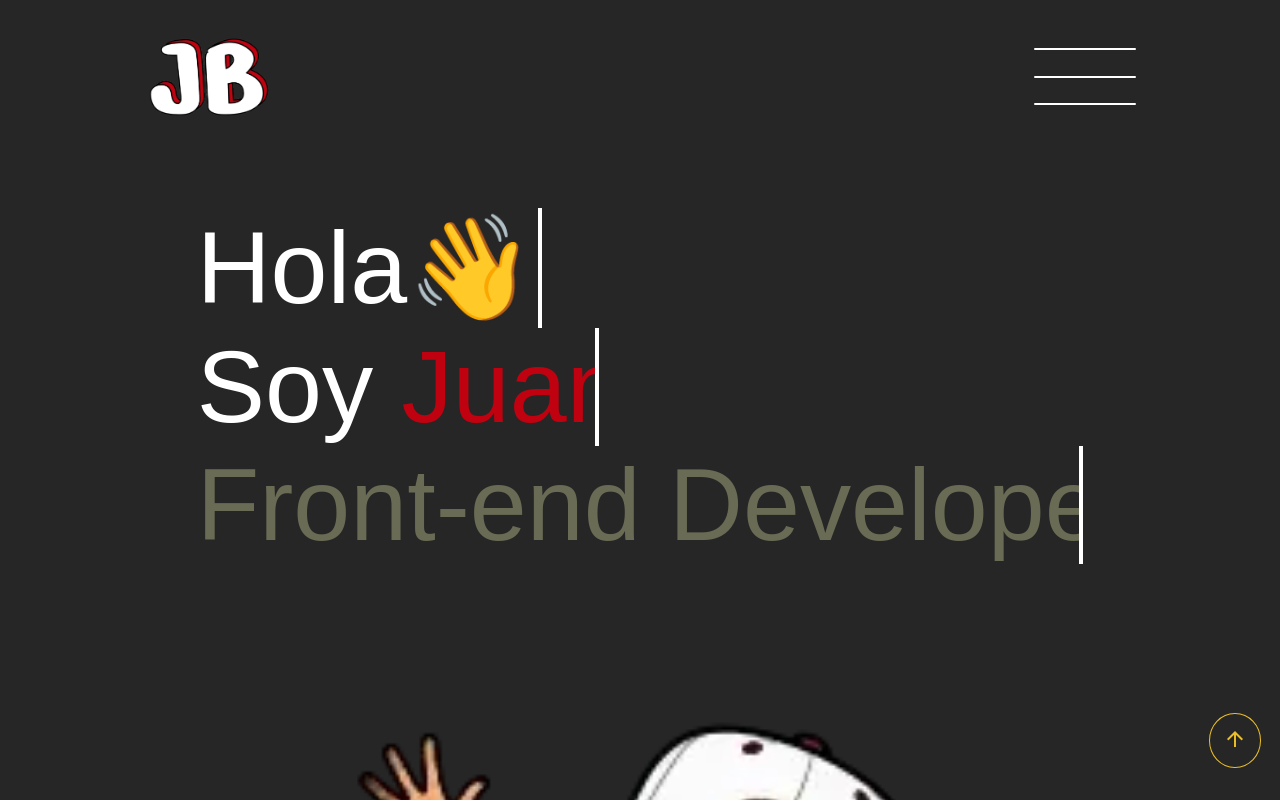
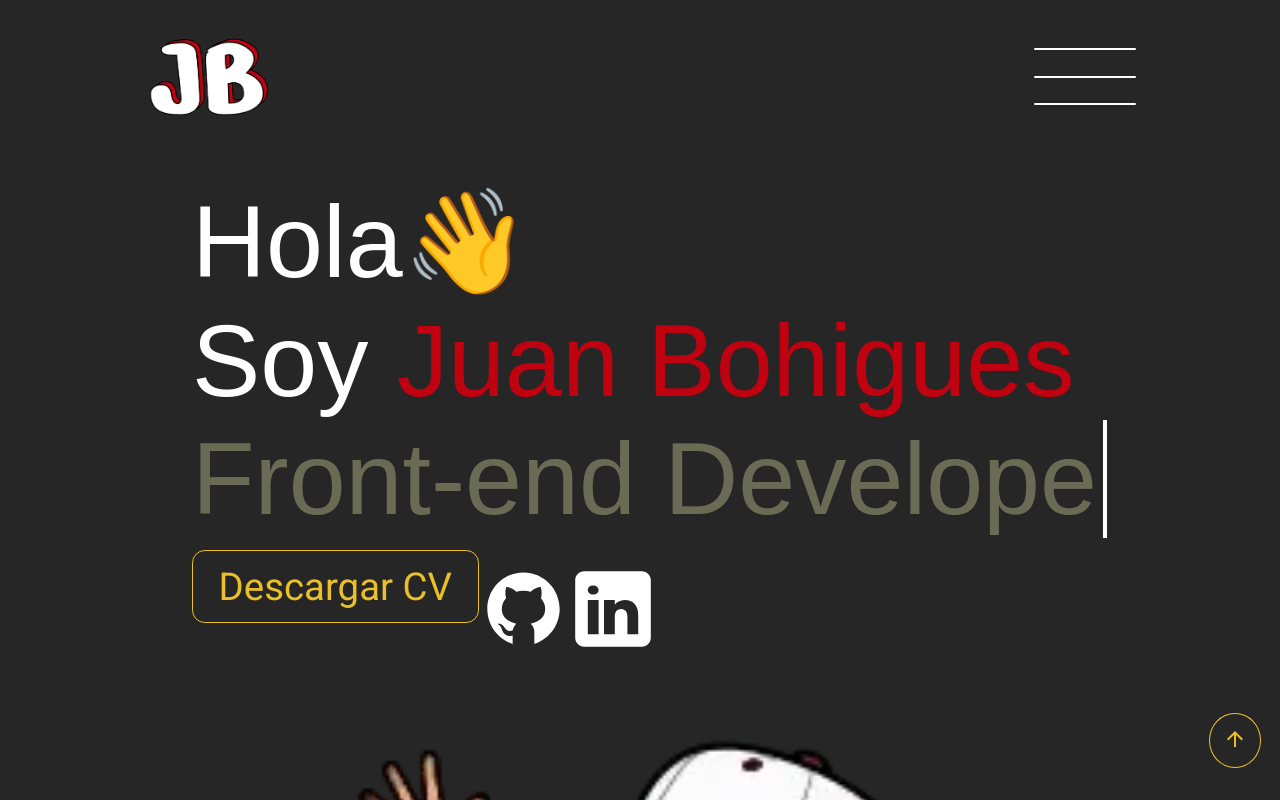
Before and after one commit to jabohigues/portfolio, an Angular app: page /home in a window 1280 px wide. Shown: the top 800 px of the page. Built offline with nearby package versions, Linux system fonts and the light colour scheme.

Commit message:
adding socialmedia to home and improving the welcome message

```diff
--- a/src/app/about/components/details/details.component.scss
+++ b/src/app/about/components/details/details.component.scss
@@ -1,6 +1,6 @@
 .details {
   font-size: 4vw;
-  margin-top: 8vw;
+  margin-top: 5vw;
 
   & > p {
     margin: 1vw 0;
--- a/src/app/about/components/principal-about/principal-about.component.html
+++ b/src/app/about/components/principal-about/principal-about.component.html
@@ -6,7 +6,6 @@
     title="Este soy yo"
   />
   <h2>Front-end Developer</h2>
-
   <app-description></app-description>
   <app-details></app-details>
 </div>
--- a/src/app/about/components/principal-about/principal-about.component.scss
+++ b/src/app/about/components/principal-about/principal-about.component.scss
@@ -7,12 +7,13 @@ div {
 
   h1 {
     font-size: 7vw;
-    margin-bottom: 5vw;
+    margin-bottom: 1vw;
   }
 
   h2 {
     font-size: 4vw;
     color: var(--yellow);
+    margin-top: 1vw;
   }
 
   img {
--- a/src/app/global/components/buttoncv/buttoncv.component.html
+++ b/src/app/global/components/buttoncv/buttoncv.component.html
@@ -1 +1 @@
-<a href="/assets/documents/CV2022_DepWeb.pdf" target="_blank"> Descargar CV </a>
+<a href="/assets/documents/CV2022_DepWeb.pdf" target="_blank" [ngClass]="isHome ? 'buttonMenu' : ''"> Descargar CV </a>
--- a/src/app/global/components/buttoncv/buttoncv.component.scss
+++ b/src/app/global/components/buttoncv/buttoncv.component.scss
@@ -12,3 +12,7 @@ a {
     color: var(--black);
   }
 }
+
+a.buttonMenu{
+  font-size: 3vw;
+}
--- a/src/app/global/components/buttoncv/buttoncv.component.ts
+++ b/src/app/global/components/buttoncv/buttoncv.component.ts
@@ -1,4 +1,4 @@
-import { Component, OnInit } from '@angular/core';
+import { Component, Input, OnInit } from '@angular/core';
 
 @Component({
   selector: 'app-buttoncv',
@@ -6,6 +6,7 @@ import { Component, OnInit } from '@angular/core';
   styleUrls: ['./buttoncv.component.scss']
 })
 export class ButtoncvComponent implements OnInit {
+  @Input() isHome: boolean = false;
 
   constructor() { }
 
--- a/src/app/global/components/global.functions.ts
+++ b/src/app/global/components/global.functions.ts
@@ -84,7 +84,7 @@ export class GlobalFunctions {
 
   public static scrollIfFormContact(href: string, top: number) {
     href != 'formContact'
-      ? window.scrollTo({ top: top, behavior: 'smooth' })
-      : window.scrollTo({ top: top - 20, behavior: 'smooth' });
+      ? window.scrollTo({ top: top + 10, behavior: 'smooth' })
+      : window.scrollTo({ top: top - 5, behavior: 'smooth' });
   }
 }
--- a/src/app/global/global.module.ts
+++ b/src/app/global/global.module.ts
@@ -38,6 +38,7 @@ import { ButtoncvComponent } from './components/buttoncv/buttoncv.component';
     FooterComponent,
     ButtonToTopComponent,
     SocialmediaComponent,
+    ButtoncvComponent
   ],
 })
 export class GlobalModule {}
--- a/src/app/home/components/welcome/welcome.component.html
+++ b/src/app/home/components/welcome/welcome.component.html
@@ -1,5 +1,30 @@
 <div id="home">
   <p class="first">Hola👋</p>
-  <p class="second">Soy <span class="name">Juan</span>,</p>
+  <p class="second">Soy <span class="name">Juan Bohigues</span>,</p>
   <p class="third"><span class="job">Front-end Developer</span></p>
+  <div id="homedetails">
+    <app-buttoncv [isHome]="true"></app-buttoncv>
+    <a
+      href="https://github.com/jbohigues/portfolio"
+      target="_blank"
+      matTooltip="Ir a github"
+    >
+      <img
+        src="assets/images/socialMedia/github{{ svggithub }}.svg"
+        alt="github"
+        [ngClass]="isMenu ? 'ismenu' : ''"
+      />
+    </a>
+    <a
+      href="https://www.linkedin.com/in/juan-bohigues-b74b4423a/"
+      target="_blank"
+      matTooltip="Ir a linkedin"
+    >
+      <img
+        src="assets/images/socialMedia/linkedin{{ svglinkedin }}.svg"
+        alt="linkedin"
+        [ngClass]="isMenu ? 'ismenu' : ''"
+      />
+    </a>
+  </div>
 </div>
--- a/src/app/home/components/welcome/welcome.component.scss
+++ b/src/app/home/components/welcome/welcome.component.scss
@@ -2,7 +2,8 @@ div {
   display: flex;
   justify-content: center;
   flex-direction: column;
-  margin: 10vw auto;
+  margin: 8vw auto 4vw auto;
+  width: 70vw;
 }
 p {
   font-size: 8vw;
@@ -12,25 +13,26 @@ p {
   white-space: nowrap;
   border-right: 4px solid;
   overflow: hidden;
-  width: 15.5ch;
   padding: 0;
   margin: 0;
+  opacity: 0;
 
   &.first {
     width: 6ch;
-    animation: typing 1.5s steps(15), blink 0.5s infinite step-end alternate;
+    animation: typing 1s steps(20) forwards, blink 0.5s infinite step-end alternate, fadeout 0s 1s forwards;
   }
 
   &.second {
-    width: 7ch;
-    animation: typing 1.5s steps(15) 1.5s,
-      blink 0.5s infinite step-end alternate;
+    width: 15.5ch;
+    animation: typing 1.8s steps(25) 1.1s forwards, blink 0.5s infinite step-end alternate, fadeout 0s 1.2s forwards;
   }
 
   &.third {
-    width: 15.5ch;
-    animation: typing 2s steps(20) 3s, blink 0.5s infinite step-end alternate;
+    width: 16ch;
+    margin-bottom: 2vw;
+    animation: typing 2s steps(28) 2.3s forwards, blink 0.5s infinite step-end alternate;
   }
+
   & .name {
     color: var(--red);
   }
@@ -38,9 +40,29 @@ p {
     color: var(--green);
   }
 }
+
+#homedetails{
+  margin: 0;
+  padding: 0;
+  display: flex;
+  justify-content: left;
+  flex-direction: row;
+
+  img{
+    width: 7vw;
+    margin: 0;
+    padding: 0;
+    transition: all 0.3s;
+  }
+}
+
 @keyframes typing {
   from {
     width: 0;
+  }
+
+  to{
+    opacity: 1;
   }
 }
 
@@ -49,3 +71,9 @@ p {
     border-color: transparent;
   }
 }
+
+@keyframes fadeout {
+  100% {
+    border-color: transparent;
+  }
+}
--- a/src/app/home/components/welcome/welcome.component.ts
+++ b/src/app/home/components/welcome/welcome.component.ts
@@ -1,4 +1,4 @@
-import { Component, OnInit } from '@angular/core';
+import { Component, Input, OnInit } from '@angular/core';
 
 @Component({
   selector: 'app-welcome',
@@ -6,7 +6,16 @@ import { Component, OnInit } from '@angular/core';
   styleUrls: ['./welcome.component.scss'],
 })
 export class WelcomeComponent implements OnInit {
+  @Input() isMenu: boolean = true;
+  svglinkedin: string = '';
+  svggithub: string = '';
+
   constructor() {}
 
-  ngOnInit(): void {}
+  ngOnInit(): void {
+    if (this.isMenu) {
+      this.svggithub = '_menu';
+      this.svglinkedin = '_menu';
+    }
+  }
 }
```
